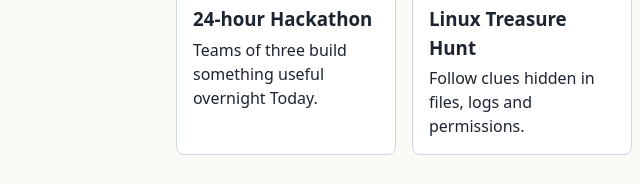
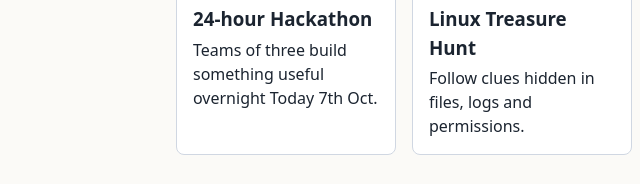
Before and after one commit to pranayksaha7/bytefest, a plain HTML site: page index.html in a window 1280 px wide. Shown: the part 428-612 px from the top of the page, 0-640 px from the left. Drawn offline with Linux system fonts and the light colour scheme.

Commit message:
date added

```diff
--- a/index.html
+++ b/index.html
@@ -26,7 +26,7 @@
         <article class="card">
           <img src="images/hackathon.svg" alt="Laptop screen showing code brackets" width="320" height="180">
           <h3>24-hour Hackathon</h3>
-          <p>Teams of three build something useful overnight Today.</p>
+          <p>Teams of three build something useful overnight Today 7th Oct.</p>
         </article>
         <article class="card">
           <img src="images/linux-hunt.svg" alt="Terminal window with a blinking prompt" width="320" height="180">
```
